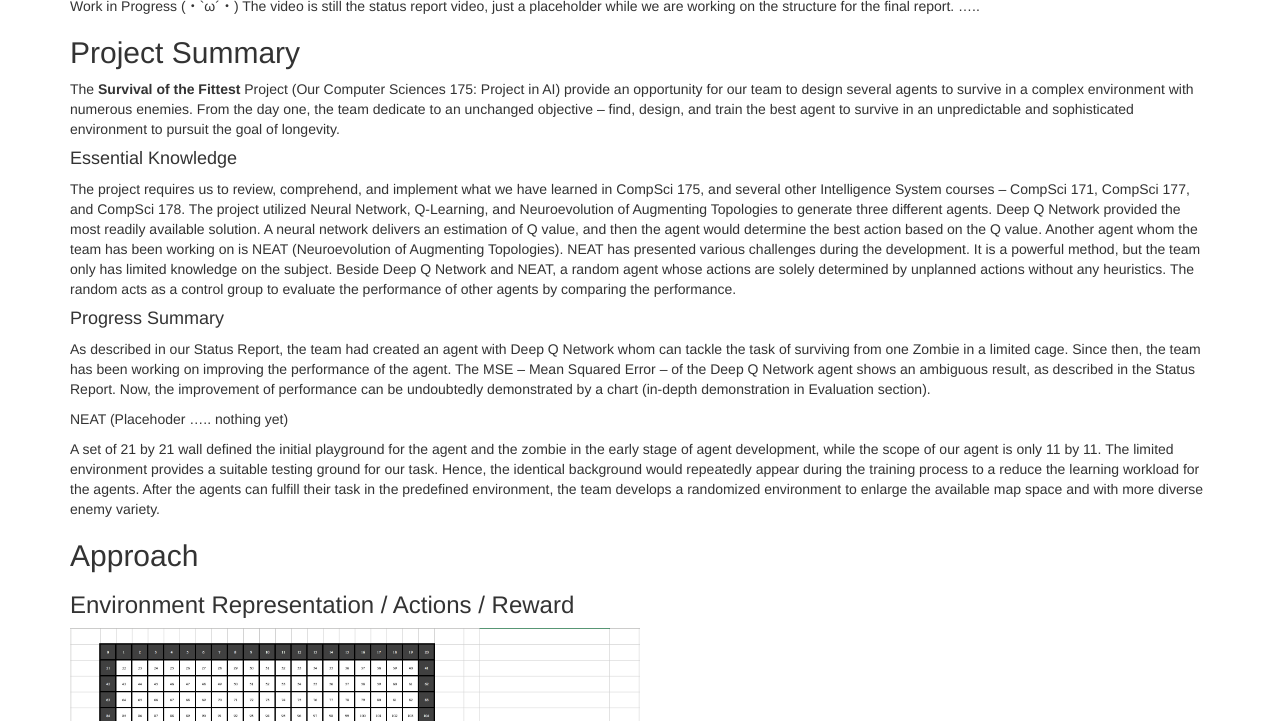
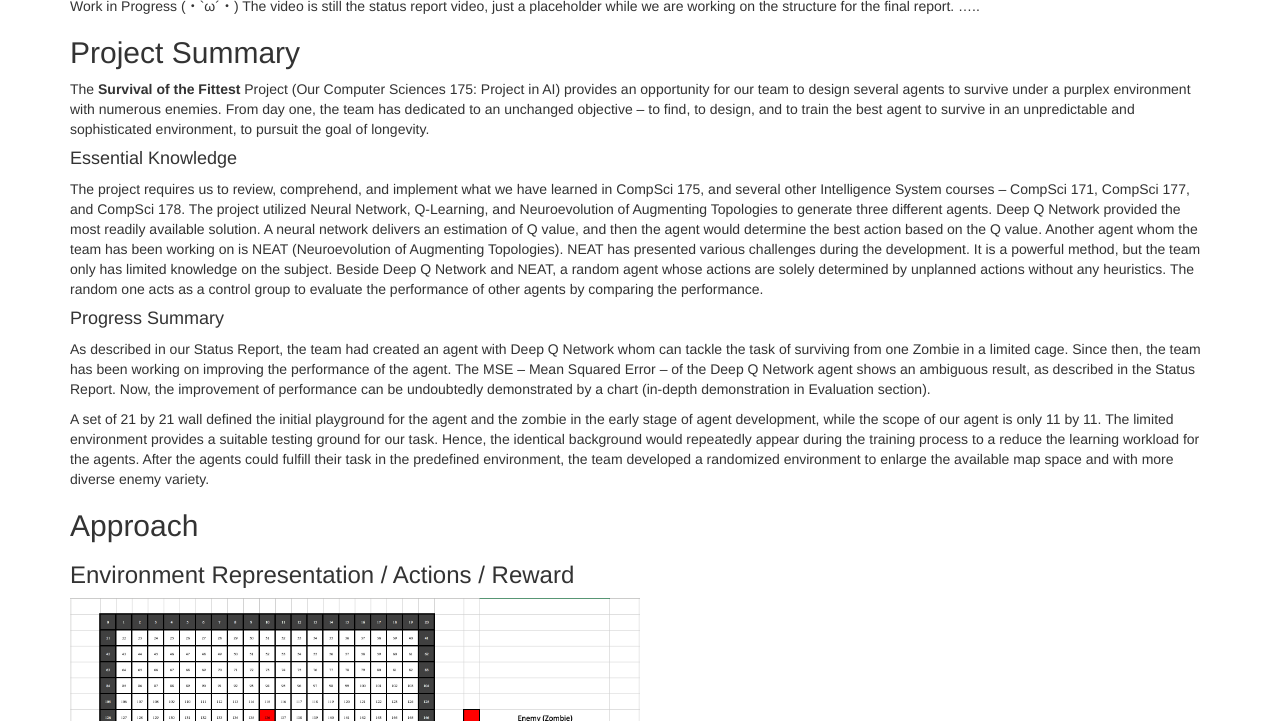
Before and after one commit to mingh2/SurvivalOfTheFittest, a Jekyll site: the page built from docs/final.md, in a window 1280 px wide and 900 px high, scrolled down 669 px, cut to the strip 179-900 px from the top of the window. Built offline with Jekyll 4.4.1, drawn with Linux system fonts in a browser that asks for light colours.

Commit message:
Update final.md

```diff
--- a/docs/final.md
+++ b/docs/final.md
@@ -12,18 +12,16 @@ The video is still the status report video, just a placeholder while we are work
 
 ## Project Summary
 
-The **Survival of the Fittest** Project (Our Computer Sciences 175: Project in AI) provide an opportunity for our team to design several agents to survive in a complex environment with numerous enemies. From the day one, the team dedicate to an unchanged objective – find, design, and train the best agent to survive in an unpredictable and sophisticated environment to pursuit the goal of longevity.
+The **Survival of the Fittest** Project (Our Computer Sciences 175: Project in AI) provides an opportunity for our team to design several agents to survive under a purplex environment with numerous enemies. From day one, the team has dedicated to an unchanged objective – to find, to design, and to train the best agent to survive in an unpredictable and sophisticated environment, to pursuit the goal of longevity.
 
 #### Essential Knowledge
-The project requires us to review, comprehend, and implement what we have learned in CompSci 175, and several other Intelligence System courses – CompSci 171, CompSci 177, and CompSci 178. The project utilized Neural Network, Q-Learning, and Neuroevolution of Augmenting Topologies to generate three different agents. Deep Q Network provided the most readily available solution. A neural network delivers an estimation of Q value, and then the agent would determine the best action based on the Q value. Another agent whom the team has been working on is NEAT (Neuroevolution of Augmenting Topologies). NEAT has presented various challenges during the development. It is a powerful method, but the team only has limited knowledge on the subject. Beside Deep Q Network and NEAT, a random agent whose actions are solely determined by unplanned actions without any heuristics. The random acts as a control group to evaluate the performance of other agents by comparing the performance.
+The project requires us to review, comprehend, and implement what we have learned in CompSci 175, and several other Intelligence System courses – CompSci 171, CompSci 177, and CompSci 178. The project utilized Neural Network, Q-Learning, and Neuroevolution of Augmenting Topologies to generate three different agents. Deep Q Network provided the most readily available solution. A neural network delivers an estimation of Q value, and then the agent would determine the best action based on the Q value. Another agent whom the team has been working on is NEAT (Neuroevolution of Augmenting Topologies). NEAT has presented various challenges during the development. It is a powerful method, but the team only has limited knowledge on the subject. Beside Deep Q Network and NEAT, a random agent whose actions are solely determined by unplanned actions without any heuristics. The random one acts as a control group to evaluate the performance of other agents by comparing the performance.
 
 #### Progress Summary
 
 As described in our Status Report, the team had created an agent with Deep Q Network whom can tackle the task of surviving from one Zombie in a limited cage. Since then, the team has been working on improving the performance of the agent. The MSE – Mean Squared Error – of the Deep Q Network agent shows an ambiguous result, as described in the Status Report. Now, the improvement of performance can be undoubtedly demonstrated by a chart (in-depth demonstration in Evaluation section).
 
-NEAT (Placehoder ..... nothing yet)
-
-A set of 21 by 21 wall defined the initial playground for the agent and the zombie in the early stage of agent development, while the scope of our agent is only 11 by 11. The limited environment provides a suitable testing ground for our task. Hence, the identical background would repeatedly appear during the training process to a reduce the learning workload for the agents. After the agents can fulfill their task in the predefined environment, the team develops a randomized environment to enlarge the available map space and with more diverse enemy variety.
+A set of 21 by 21 wall defined the initial playground for the agent and the zombie in the early stage of agent development, while the scope of our agent is only 11 by 11. The limited environment provides a suitable testing ground for our task. Hence, the identical background would repeatedly appear during the training process to a reduce the learning workload for the agents. After the agents could fulfill their task in the predefined environment, the team developed a randomized environment to enlarge the available map space and with more diverse enemy variety.
 
 
 ## Approach
```
